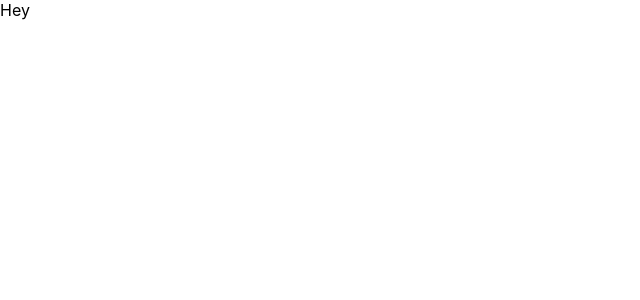
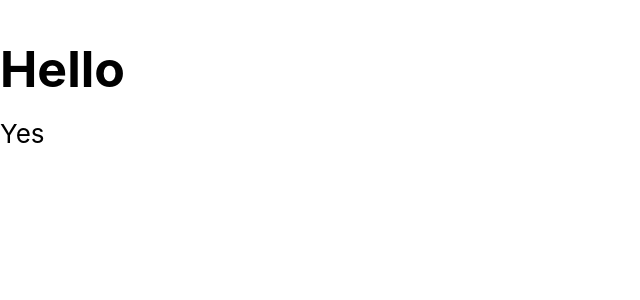
Before and after one commit to maya-salcedo/netflix-clone, a React (Create React App) app in the folder client/: page / in a window 1280 px wide. Shown: the top 300 px of the page, without its empty margins (0-640 px from the left). Built offline with nearby package versions, Linux system fonts and the light colour scheme.

Commit message:
styled components in jumbotron

```diff
--- a/client/src/components/jumbotron/index.js
+++ b/client/src/components/jumbotron/index.js
@@ -1,5 +1,5 @@
 import React from 'react';
-import { Container, Inner, Item } from './styles/jumbotron';
+import { Container, Inner, Item, SubTitle, Title } from './styles/jumbotron';
 
 export default function Jumbotron({
   children,
@@ -16,3 +16,11 @@ export default function Jumbotron({
 Jumbotron.Container = function JumbotronContainer({ children, ...restProps }) {
   return <Container {...restProps}>{children}</Container>;
 };
+
+Jumbotron.Title = function JumbotronContainer({ children, restProps }) {
+  return <Title {...restProps}>{children}</Title>;
+};
+
+Jumbotron.SubTitle = function JumbotronContainer({ children, restProps }) {
+  return <SubTitle {...restProps}>{children}</SubTitle>;
+};
--- a/client/src/components/jumbotron/styles/jumbotron.js
+++ b/client/src/components/jumbotron/styles/jumbotron.js
@@ -3,8 +3,36 @@ import styled from 'styled-components';
 export const Inner = styled.div`
   display: flex;
   align-items: center;
+  justify-content: space-between;
+  flex-direction: ${({ direction }) => direction};
+  max-width: 1100px;
+
+  @media (max-width: 1000px) {
+    flex-direction: column;
+  }
 `;
 
-export const Item = styled.div``;
+export const Item = styled.div`
+  display: flex;
+`;
 
-export const Container = styled.div``;
+export const Container = styled.section``;
+
+export const Title = styled.h1`
+  font-size: 50px;
+  line-height: 1.1;
+  margin-bottom: 8px;
+
+  @media (max-width: 600px) {
+    font-size: 35px;
+  }
+`;
+
+export const SubTitle = styled.h2`
+  font-size: 26px;
+  font-weight: normal;
+  font-height: normal;
+  @media (max-width: 600px) {
+    font-size: 18px;
+  }
+`;
--- a/client/src/pages/home.js
+++ b/client/src/pages/home.js
@@ -2,5 +2,10 @@ import React from 'react';
 import Jumbotron from '../components/jumbotron';
 
 export default function Home() {
-  return <Jumbotron.Container>Hey</Jumbotron.Container>;
+  return (
+    <Jumbotron.Container>
+      <Jumbotron.Title>Hello</Jumbotron.Title>
+      <Jumbotron.SubTitle>Yes</Jumbotron.SubTitle>
+    </Jumbotron.Container>
+  );
 }
```
